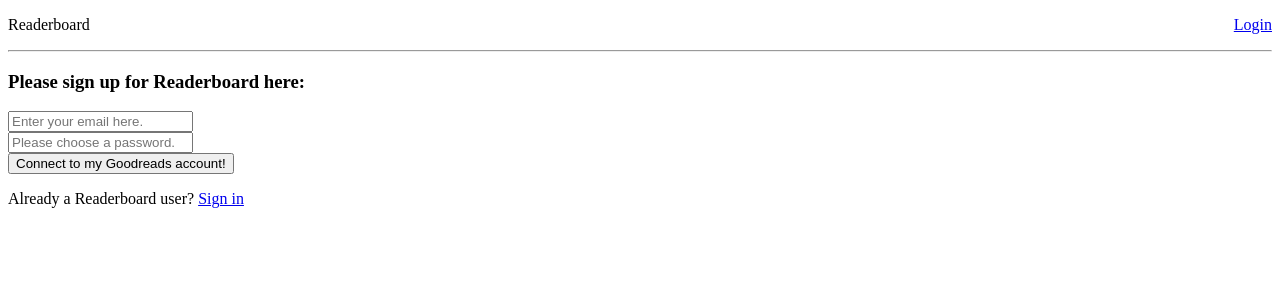
After one commit to razzlepdx/readerboard, a Flask app: page /signup in a window 1280 px wide. The commit adds this page. Shown: the top 300 px of the page. Run offline with Flask 2, Linux system fonts and the light colour scheme.

Commit message:
add signin signup routes and get oauth working

```diff
--- a/model.py
+++ b/model.py
@@ -13,7 +13,7 @@ class User(db.Model):
     email = db.Column(db.String(50), unique=True, nullable=False)
     password = db.Column(db.String(30), nullable=False)
     gr_url = db.Column(db.String(150), nullable=True)
-    gr_id = db.Column(db.Integer, nullable=False)
+    gr_id = db.Column(db.Integer, nullable=True)
 
     friends = db.relationship("User",  # have to add in both directions - 2 adds to db for each friendship
                               secondary="friendships",
--- a/server.py
+++ b/server.py
@@ -1,7 +1,8 @@
 from model import db, connect_to_db, User, Book, Review, Shelf, Challenge
-from flask import Flask, render_template, request, session, redirect, jsonify
+from flask import Flask, render_template, request, session, redirect, flash  # will need jsonify later
 import os
-
+from rauth.service import OAuth1Service, OAuth1Session
+from helpers import email_is_valid, pass_is_valid
 
 app = Flask(__name__)
 app.secret_key = "secretssssssssss"
@@ -11,21 +12,101 @@ connect_to_db(app)
 GR_KEY = os.environ["GR_KEY"]
 GR_SECRET = os.environ["GR_SECRET"]
 
+goodreads = OAuth1Service(
+    consumer_key=GR_KEY,
+    consumer_secret=GR_SECRET,
+    name='goodreads',
+    request_token_url='https://www.goodreads.com/oauth/request_token',
+    authorize_url='https://www.goodreads.com/oauth/authorize',
+    access_token_url='https://www.goodreads.com/oauth/access_token',
+    base_url='https://www.goodreads.com/'
+    )
+
 
 @app.route("/")
 def landing_page():
-    """ Prompts user to authorize GR account, or, if already in session, displays user data.  """
+    """ Displays user data, or redirects to sign up form. """
 
-    # session["user"] = "wejrklejkslajfkele;wrjaekls;f"
+    if "user" in session:
+        return render_template("index.html")
 
-    return render_template("index.html")
+    else:
+        return redirect("/signup")
+
+
+@app.route("/signup", methods=['GET', 'POST'])
+def user_signup():
+    """ Displays a signup form for new users. """
+
+    if request.method == "GET":
+        return render_template("signup_form.html")
+
+    # this code runs for post requests
+    email = request.form.get("email")
+    password = request.form.get("password")
+
+    if email_is_valid(email):
+        flash("It looks like you are already signed up for Readerboard!  Try signing in instead. ")
+        return redirect("/signin")
+    else:
+        new_user = User(email=email, password=password)
+        db.session.add(new_user)
+        db.session.commit()
+        session["user"] = new_user.user_id
+        return redirect("/auth/goodreads")
+
+
+@app.route("/signin", methods=['GET', 'POST'])
+def user_signin():
+    """ Displays a form for users to sign in with an existing account. """
+
+    if request.method == "GET":
+        return render_template("signin_form.html")
+
+    #code for post requests to this route
+    email = request.form.get("email")
+    password = request.form.get("password")
+
+    valid_email = email_is_valid(email)
+    valid_pass = pass_is_valid(password, email)
+
+    if valid_email and valid_pass:
+        user = User.query.filter_by(email=email).one()
+        session["user"] = user.user_id
+        flash("Welcome back! You are now signed in.")
+        return redirect("/")
+    else:
+        flash("There was a problem with your login credentials.  Please try signing in again.")
+        return redirect("/signin")
+
+
+@app.route("/auth/goodreads", methods=["POST"])
+def get_oauth():
+    """ Processes signup form and makes request for GR user authorization token. """
+
+    # initial app authorization request - not tied to specific user
+    request_token, request_token_secret = goodreads.get_request_token(header_auth=True)
+    # assign request tokens to session for future use
+    session['request_token'] = request_token
+    session['request_token_secret'] = request_token_secret
+    # url takes user to Goodreads and presents them with option to authorize readerboard
+    authorize_url = goodreads.get_authorize_url(request_token)
+    # send user to goodreads
+    return redirect(authorize_url)
 
 
 @app.route("/auth/goodreads/callback", methods=['GET', 'POST'])
-def get_oauth():
+def get_oauth_token():
     """ Callback URL for goodreads oauth process. """
 
-    return None
+    gr_session = goodreads.get_auth_session(session['request_token'], session['request_token_secret'])
+    print gr_session
+    ACCESS_TOKEN = gr_session.access_token
+    print ACCESS_TOKEN
+    ACCESS_TOKEN_SECRET = gr_session.access_token_secret
+    print ACCESS_TOKEN_SECRET
+
+    return redirect("/")
 
 
 if __name__ == "__main__":
--- /dev/null
+++ b/static/css/styles.css
@@ -0,0 +1,3 @@
+/*html {
+    background-color: silver;
+}*/
--- /dev/null
+++ b/static/js/oauth.js
@@ -0,0 +1,5 @@
+
+
+$("#gr_auth").on('click', function() {
+    $.get(url, )
+});
--- a/templates/base.html
+++ b/templates/base.html
@@ -2,15 +2,51 @@
 <html>
     <head>
         <title>Readerboard</title>
+        <link rel="stylesheet" type="text/css" href="../static/css/styles.css">
     </head>
     <body>
         <nav>
-            <p>Readerboard</p>
+            <p>
+                Readerboard
+                <span class="logout" style="float:right">
+                    {% if "user" not in session %}
+                        <a href="/signin">Login</a>
+                    {% else %}
+                        <a href="/logout">Logout</a>
+                    {% endif%}
+                </span>
+            </p>
         </nav>
 
         <hr>
+            {% with messages = get_flashed_messages() %}
+
+                {% if messages %}
+                    <ul class=flashes>
+
+                    {% for message in messages %}
+
+                        <li>{{ message }}</li>
+
+                    {% endfor %}
+
+                    </ul>
+                {% endif %}
+
+            {% endwith %}
+
 
             {% block content%}
+
             {% endblock %}
+
+        <!-- Script files
+        ===================-->
+        <script
+            src="https://code.jquery.com/jquery-3.3.1.js"
+            integrity="sha256-2Kok7MbOyxpgUVvAk/HJ2jigOSYS2auK4Pfzbm7uH60="
+            crossorigin="anonymous">
+        </script>
+        <script src="../static/js/oauth.js" type="text/javascript"></script>
     </body>
 </html>
--- a/templates/index.html
+++ b/templates/index.html
@@ -1,11 +1,6 @@
 {% extends 'base.html' %}
 
 {% block content %}
-
-    {% if "user" not in session %}
-        <h1>Please sign in to your Goodreads account to use Readerboard:</h1>
-        <p><a href="#">Login Here</a></p>
-    {% else %}
         <h1>You are a goodreads user!  Here are some books:</h1>
         <ul>
             <li>book</li>
@@ -13,5 +8,4 @@
             <li>book</li>
             <li>book</li>
         </ul>
-    {% endif %}
 {% endblock %}
--- /dev/null
+++ b/templates/signup_form.html
@@ -0,0 +1,17 @@
+{% extends 'base.html' %}
+
+{% block content %}
+    <h3>Please sign up for Readerboard here:</h3>
+    <form action="/auth/goodreads", method="POST">
+        <div>
+            <input type="text" name="email" placeholder="Enter your email here." required>
+        </div>
+        <div>
+            <input type="password" name="password" placeholder="Please choose a password." required>
+        </div>
+        <div>
+            <input type="submit" value="Connect to my Goodreads account!">
+        </div>
+    </form>
+    <p>Already a Readerboard user?  <a href="/signin">Sign in</a></p>
+{% endblock %}
```
Also changed, not shown: helpers.py (added, +27 -0 lines), oauth_test.py (added, +63 -0 lines), requirements.txt (+8 -0 lines), templates/signin_form.html (added, +17 -0 lines).
